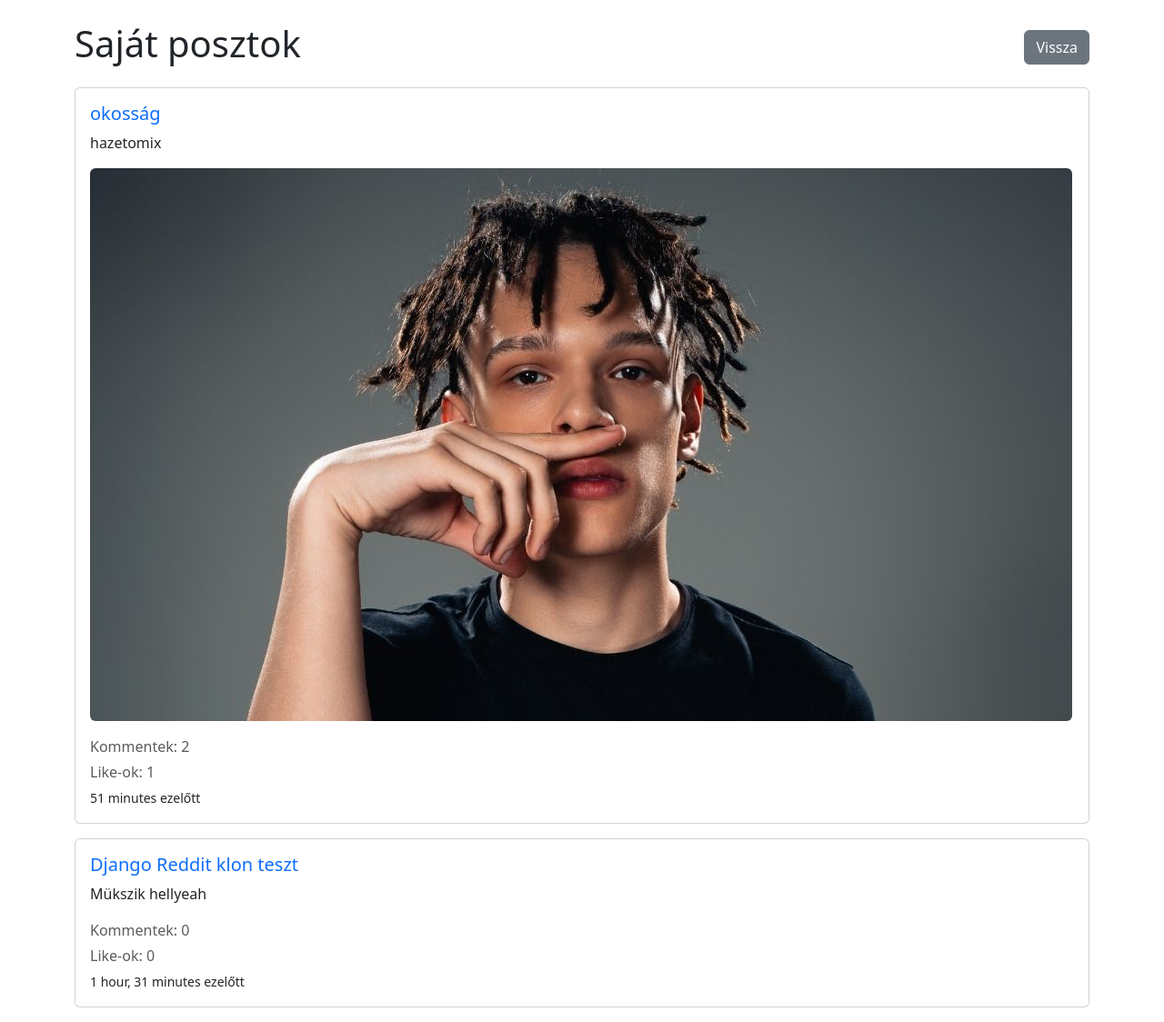
After one commit to tothmatyas/Reddit_projekt, a Django app: page /my-posts/ in a window 1280 px wide. The commit adds this page. Shown: the whole page at 91% size. Run offline with Django 5.2, Linux system fonts and the light colour scheme; a user stored in the database is signed in; data comes from the database, SQL or seed files in the repository; both versions use the stored data as it was after the commit.

Commit message:
sajat posztok megcsin es kereso is

```diff
--- /dev/null
+++ b/social/templates/my_posts.html
@@ -0,0 +1,39 @@
+<!DOCTYPE html>
+<html>
+<head>
+    <title>Saját posztok</title>
+    <link href="https://cdn.jsdelivr.net/npm/bootstrap@5.3.0/dist/css/bootstrap.min.css" rel="stylesheet">
+</head>
+<body>
+    <div class="container mt-4">
+        <div class="d-flex justify-content-between align-items-center mb-3">
+            <h1>Saját posztok</h1>
+            <a href="{% url 'home' %}" class="btn btn-secondary">Vissza</a>
+        </div>
+
+        {% for post in posts %}
+        <div class="card mb-3">
+            <div class="card-body">
+                <h5 class="card-title">
+                    <a href="{% url 'post_detail' post.id %}" class="text-decoration-none">
+                        {{ post.title }}
+                    </a>
+                </h5>
+
+                <p class="card-text">{{ post.content|truncatewords:30 }}</p>
+
+                {% if post.image %}
+                    <img src="{{ post.image.url }}" class="img-fluid rounded mb-3" alt="Poszt kép">
+                {% endif %}
+
+                <p class="mb-1 text-muted">Kommentek: {{ post.comments.count }}</p>
+                <p class="mb-1 text-muted">Like-ok: {{ post.likes.count }}</p>
+                <small>{{ post.created_at|timesince }} ezelőtt</small>
+            </div>
+        </div>
+        {% empty %}
+        <p>Még nincs saját posztod.</p>
+        {% endfor %}
+    </div>
+</body>
+</html>
--- a/social/urls.py
+++ b/social/urls.py
@@ -10,4 +10,5 @@ urlpatterns = [
     path('post/<int:post_id>/', views.post_detail, name='post_detail'),
     path('post/<int:post_id>/comment/', views.add_comment, name='add_comment'),
     path('post/<int:post_id>/like/', views.like_post, name='like_post'),
+    path('my-posts/', views.my_posts, name='my_posts'),
 ]
--- a/social/views.py
+++ b/social/views.py
@@ -7,8 +7,18 @@ from .forms import PostForm, CommentForm
 
 
 def home(request):
+    query = request.GET.get('q')
     posts = Post.objects.all().order_by('-created_at')
-    return render(request, 'home.html', {'posts': posts})
+
+    if query:
+        posts = posts.filter(title__icontains=query)
+
+    return render(request, 'home.html', {
+        'posts': posts,
+        'query': query
+    })
+
+
 
 
 @login_required
@@ -93,3 +103,8 @@ def like_post(request, post_id):
         post.likes.add(request.user)
 
     return redirect(request.META.get('HTTP_REFERER', 'home'))
+
+@login_required
+def my_posts(request):
+    posts = Post.objects.filter(author=request.user).order_by('-created_at')
+    return render(request, 'my_posts.html', {'posts': posts})
```
Also changed, not shown: social/templates/home.html (+8 -0 lines), db.sqlite3.
